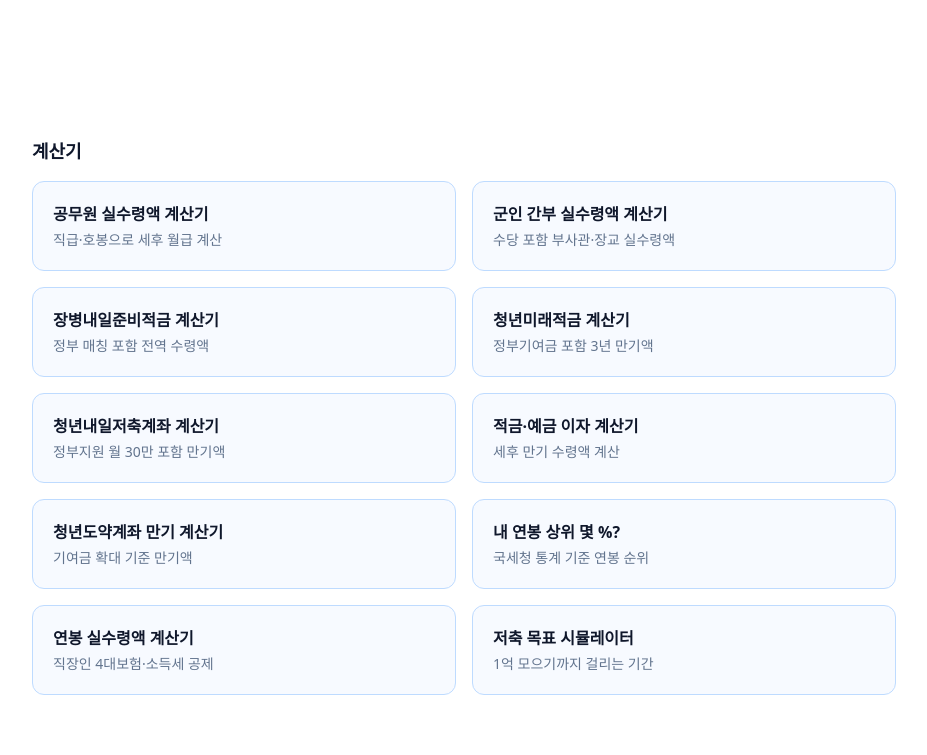
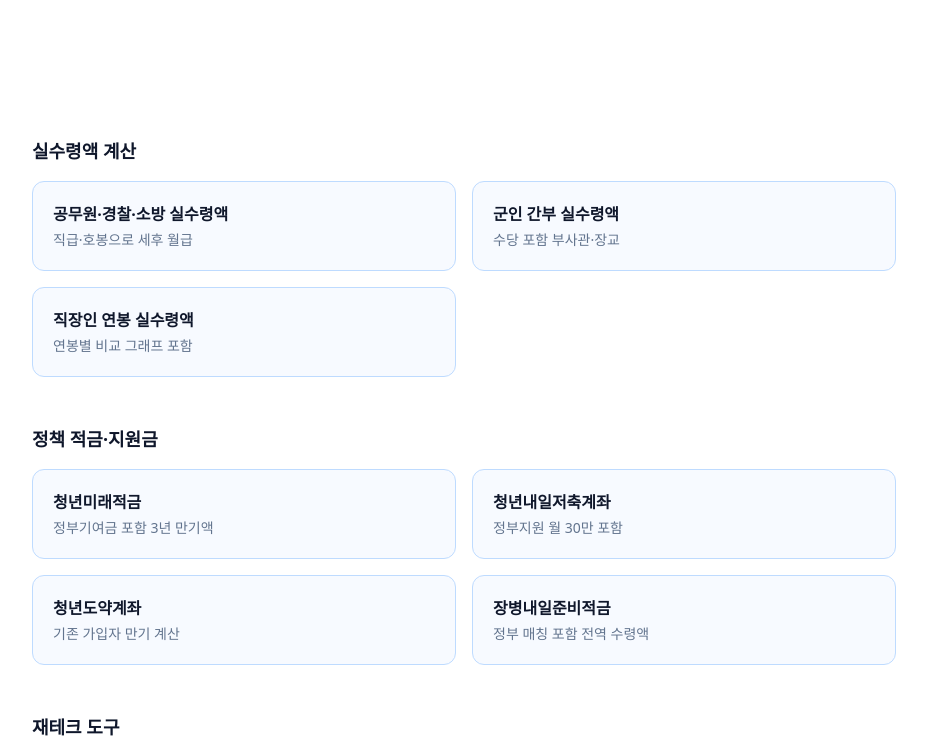
Before and after one commit to parkdane/pay-calc, a Next.js app: page / in a window 1280 px wide. Shown: the part 640-1395 px from the top of the page, without its empty margins (176-1103 px from the left). Built offline with nearby package versions, Linux system fonts and the light colour scheme.

Commit message:
feat: sitemap and robots, categorized calc index, fix income tax with real withholding table

```diff
--- a/app/calc/page.tsx
+++ b/app/calc/page.tsx
@@ -4,86 +4,112 @@ import Link from "next/link";
 export const metadata: Metadata = {
   title: "계산기 전체 보기",
   description:
-    "공무원·군인 실수령액 계산기와 장병내일준비적금·청년미래적금 계산기를 무료로 이용하세요.",
+    "실수령액 계산기, 정책 적금 계산기, 재테크 도구를 한눈에 보고 이용하세요.",
 };
 
-const ITEMS = [
+const GROUPS = [
+  {
+    title: "실수령액 계산",
+    desc: "직업·연봉별 세후 월급",
+    items: [
       {
         href: "/calc/civil-net",
-    title: "공무원 실수령액 계산기",
-    desc: "직급·호봉·부양가족·근속연수로 세후 월급 계산",
+        title: "공무원·경찰·소방 실수령액",
+        desc: "직급·호봉 + 가족·근속·시간외 반영",
       },
       {
         href: "/calc/military-net",
-    title: "군인 간부 실수령액 계산기",
-    desc: "부사관·장교 계급·호봉 + 수당 선택 입력",
+        title: "군인 간부 실수령액",
+        desc: "부사관·장교 계급·호봉 + 수당 선택",
+      },
+      {
+        href: "/calc/worker-net",
+        title: "직장인 연봉 실수령액",
+        desc: "4대보험·소득세 공제 + 연봉별 비교 그래프",
+      },
+    ],
+  },
+  {
+    title: "정책 적금·지원금",
+    desc: "정부가 돈을 얹어주는 상품",
+    items: [
+      {
+        href: "/calc/youth-save",
+        title: "청년미래적금",
+        desc: "기여금 6~12% + 비과세, 3년 만기",
+      },
+      {
+        href: "/calc/naeil-save",
+        title: "청년내일저축계좌",
+        desc: "정부지원 월 최대 30만 원, 3년",
+      },
+      {
+        href: "/calc/leap-save",
+        title: "청년도약계좌 (기존 가입자)",
+        desc: "기여금 확대 기준 5년 만기액",
       },
       {
         href: "/calc/soldier-save",
-    title: "장병내일준비적금 계산기",
-    desc: "정부 매칭 100% 포함 전역 시 수령액",
+        title: "장병내일준비적금",
+        desc: "정부 매칭 100%, 전역 시 수령액",
+      },
+    ],
   },
   {
-    href: "/calc/youth-save",
-    title: "청년미래적금 계산기",
-    desc: "정부기여금 6~12% 포함 3년 만기 수령액",
-  },
-  {
-    href: "/calc/naeil-save",
-    title: "청년내일저축계좌 계산기",
-    desc: "정부지원 월 최대 30만 원 포함 만기액",
-  },
+    title: "재테크 도구",
+    desc: "저축·자산 계획",
+    items: [
       {
         href: "/calc/deposit",
         title: "적금·예금 이자 계산기",
-    desc: "세후 만기 수령액, 적금·예금 모두 지원",
-  },
-  {
-    href: "/calc/leap-save",
-    title: "청년도약계좌 만기 계산기",
-    desc: "기존 가입자용, 기여금 확대 기준 반영",
+        desc: "세후 만기 수령액 (15.4% 반영)",
       },
       {
         href: "/calc/income-rank",
         title: "내 연봉 상위 몇 %?",
-    desc: "국세청 통계 기준 연봉 순위 확인",
-  },
-  {
-    href: "/calc/worker-net",
-    title: "연봉 실수령액 계산기 (직장인)",
-    desc: "4대보험·소득세 공제 + 연봉별 비교 그래프",
+        desc: "국세청 통계 기준 연봉 순위",
       },
       {
         href: "/calc/savings-goal",
         title: "저축 목표 시뮬레이터",
-    desc: "월급·지출 입력 → 1억 모으기까지 걸리는 기간",
+        desc: "월급·지출 입력 → 1억까지 걸리는 기간",
+      },
+    ],
   },
 ];
 
 export default function Page() {
   return (
-    <div className="space-y-8">
+    <div className="space-y-10">
       <header className="space-y-2">
         <h1 className="text-2xl font-bold tracking-tight text-slate-900 sm:text-3xl">
           계산기
         </h1>
         <p className="text-sm text-slate-600">
-          실수령액과 정책 적금 수령액을 계산할 수 있습니다.
+          실수령액, 정책 적금, 재테크 도구를 한 곳에서 이용할 수 있습니다.
         </p>
       </header>
 
+      {GROUPS.map((g) => (
+        <section key={g.title} className="space-y-4">
+          <div>
+            <h2 className="text-lg font-bold text-slate-900">{g.title}</h2>
+            <p className="text-sm text-slate-500">{g.desc}</p>
+          </div>
           <div className="grid gap-4 sm:grid-cols-2">
-        {ITEMS.map((c) => (
+            {g.items.map((c) => (
               <Link
                 key={c.href}
                 href={c.href}
                 className="rounded-xl border border-blue-200 bg-blue-50/50 p-5 transition hover:shadow-md"
               >
-            <h2 className="font-semibold text-slate-900">{c.title}</h2>
+                <h3 className="font-semibold text-slate-900">{c.title}</h3>
                 <p className="mt-1 text-sm text-slate-500">{c.desc}</p>
               </Link>
             ))}
           </div>
+        </section>
+      ))}
     </div>
   );
 }
--- a/app/page.tsx
+++ b/app/page.tsx
@@ -2,24 +2,39 @@ import Link from "next/link";
 import AdSlot from "@/components/AdSlot";
 
 const SALARY = [
-  { href: "/salary/civil", title: "일반직 공무원 봉급표", desc: "9급~3급 호봉별 2026년 봉급표" },
+  { href: "/salary/civil", title: "일반직 공무원 봉급표", desc: "9급~1급 호봉별 2026년 봉급표" },
   { href: "/salary/military", title: "군인 봉급표", desc: "병사 월급 · 부사관·장교 호봉표" },
   { href: "/salary/police", title: "경찰 봉급표", desc: "순경부터 경감까지" },
   { href: "/salary/fire", title: "소방 봉급표", desc: "소방사부터 소방경까지" },
   { href: "/salary/teacher", title: "교사 봉급표", desc: "유·초·중·고 교원 호봉표" },
 ] as const;
 
-const CALC = [
-  { href: "/calc/civil-net", title: "공무원 실수령액 계산기", desc: "직급·호봉으로 세후 월급 계산" },
-  { href: "/calc/military-net", title: "군인 간부 실수령액 계산기", desc: "수당 포함 부사관·장교 실수령액" },
-  { href: "/calc/soldier-save", title: "장병내일준비적금 계산기", desc: "정부 매칭 포함 전역 수령액" },
-  { href: "/calc/youth-save", title: "청년미래적금 계산기", desc: "정부기여금 포함 3년 만기액" },
-  { href: "/calc/naeil-save", title: "청년내일저축계좌 계산기", desc: "정부지원 월 30만 포함 만기액" },
-  { href: "/calc/deposit", title: "적금·예금 이자 계산기", desc: "세후 만기 수령액 계산" },
-  { href: "/calc/leap-save", title: "청년도약계좌 만기 계산기", desc: "기여금 확대 기준 만기액" },
-  { href: "/calc/income-rank", title: "내 연봉 상위 몇 %?", desc: "국세청 통계 기준 연봉 순위" },
-  { href: "/calc/worker-net", title: "연봉 실수령액 계산기", desc: "직장인 4대보험·소득세 공제" },
-  { href: "/calc/savings-goal", title: "저축 목표 시뮬레이터", desc: "1억 모으기까지 걸리는 기간" },
+const CALC_GROUPS = [
+  {
+    title: "실수령액 계산",
+    items: [
+      { href: "/calc/civil-net", title: "공무원·경찰·소방 실수령액", desc: "직급·호봉으로 세후 월급" },
+      { href: "/calc/military-net", title: "군인 간부 실수령액", desc: "수당 포함 부사관·장교" },
+      { href: "/calc/worker-net", title: "직장인 연봉 실수령액", desc: "연봉별 비교 그래프 포함" },
+    ],
+  },
+  {
+    title: "정책 적금·지원금",
+    items: [
+      { href: "/calc/youth-save", title: "청년미래적금", desc: "정부기여금 포함 3년 만기액" },
+      { href: "/calc/naeil-save", title: "청년내일저축계좌", desc: "정부지원 월 30만 포함" },
+      { href: "/calc/leap-save", title: "청년도약계좌", desc: "기존 가입자 만기 계산" },
+      { href: "/calc/soldier-save", title: "장병내일준비적금", desc: "정부 매칭 포함 전역 수령액" },
+    ],
+  },
+  {
+    title: "재테크 도구",
+    items: [
+      { href: "/calc/deposit", title: "적금·예금 이자 계산기", desc: "세후 만기 수령액" },
+      { href: "/calc/income-rank", title: "내 연봉 상위 몇 %?", desc: "국세청 통계 기준 순위" },
+      { href: "/calc/savings-goal", title: "저축 목표 시뮬레이터", desc: "1억까지 걸리는 기간" },
+    ],
+  },
 ] as const;
 
 export default function Home() {
@@ -32,7 +47,7 @@ export default function Home() {
           <span className="text-blue-700">실수령액까지 계산</span>하세요
         </h1>
         <p className="text-slate-600">
-          공무원·군인·경찰·소방 봉급표와 4대보험·세금을 반영한 실수령액
+          공무원·군인·경찰·소방·교사 봉급표와 4대보험·세금을 반영한 실수령액
           계산기, 정책 적금 계산기를 무료로 제공합니다.
         </p>
       </section>
@@ -48,14 +63,16 @@ export default function Home() {
 
       <AdSlot id="home-mid" />
 
-      <section className="space-y-4">
-        <h2 className="text-lg font-bold text-slate-900">계산기</h2>
-        <div className="grid gap-4 sm:grid-cols-2">
-          {CALC.map((c) => (
-            <Card key={c.href} {...c} accent />
-          ))}
-        </div>
-      </section>
+      {CALC_GROUPS.map((g) => (
+        <section key={g.title} className="space-y-4">
+          <h2 className="text-lg font-bold text-slate-900">{g.title}</h2>
+          <div className="grid gap-4 sm:grid-cols-2">
+            {g.items.map((c) => (
+              <Card key={c.href} {...c} accent />
+            ))}
+          </div>
+        </section>
+      ))}
     </div>
   );
 }
--- /dev/null
+++ b/app/robots.ts
@@ -0,0 +1,13 @@
+import type { MetadataRoute } from "next";
+
+export const dynamic = "force-static";
+
+export default function robots(): MetadataRoute.Robots {
+  return {
+    rules: {
+      userAgent: "*",
+      allow: "/",
+    },
+    sitemap: "https://moneywatch.kr/sitemap.xml",
+  };
+}
--- /dev/null
+++ b/app/sitemap.ts
@@ -0,0 +1,49 @@
+import type { MetadataRoute } from "next";
+import { GUIDES } from "@/data/guides";
+
+const BASE = "https://moneywatch.kr";
+
+export const dynamic = "force-static";
+
+export default function sitemap(): MetadataRoute.Sitemap {
+  const now = new Date();
+
+  // 고정 페이지
+  const staticPaths = [
+    "", // 홈
+    "/salary",
+    "/calc",
+    "/guide",
+  ];
+
+  // 봉급표
+  const salaryPaths = ["civil", "military", "police", "fire", "teacher"].map(
+    (s) => `/salary/${s}`
+  );
+
+  // 계산기
+  const calcPaths = [
+    "civil-net",
+    "military-net",
+    "soldier-save",
+    "youth-save",
+    "naeil-save",
+    "leap-save",
+    "deposit",
+    "income-rank",
+    "worker-net",
+    "savings-goal",
+  ].map((s) => `/calc/${s}`);
+
+  // 가이드 (데이터에서 자동)
+  const guidePaths = GUIDES.map((g) => `/guide/${g.slug}`);
+
+  const all = [...staticPaths, ...salaryPaths, ...calcPaths, ...guidePaths];
+
+  return all.map((path) => ({
+    url: `${BASE}${path}`,
+    lastModified: now,
+    changeFrequency: path === "" ? "daily" : "weekly",
+    priority: path === "" ? 1 : path.startsWith("/calc") || path.startsWith("/salary") ? 0.8 : 0.6,
+  }));
+}
```
Also changed, not shown: lib/incomeTax.ts (+53 -56 lines). Lines whose indentation alone changed are shown as unchanged.
